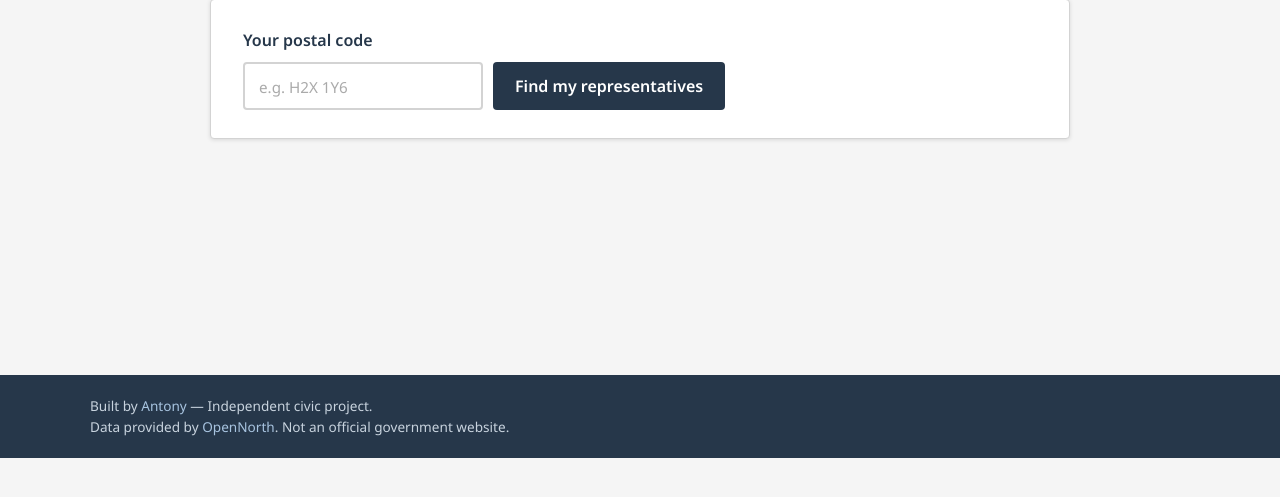
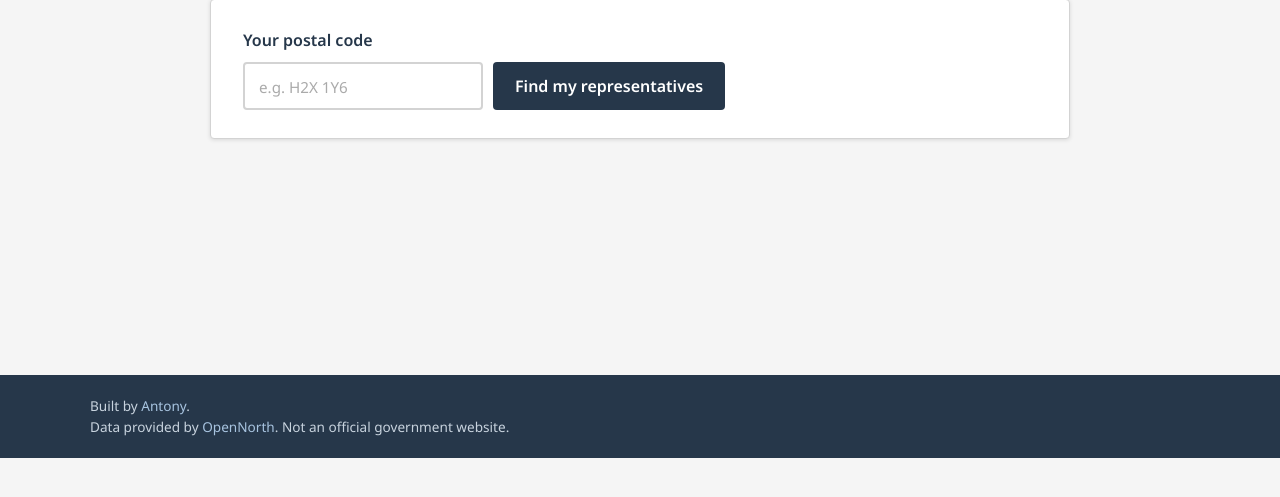
Before and after one commit to antonydis/canadian-representatives-finder, a Flask app: page / in a window 1280 px wide. Shown: the part 283-780 px from the top of the page. Run offline with Flask 3, Linux system fonts and the light colour scheme.

```diff
--- a/web/templates/index.html
+++ b/web/templates/index.html
@@ -108,7 +108,7 @@
   <footer role="contentinfo">
   <div class="footer-inner">
     <p>
-      Built by <a href="https://github.com/antonydis" target="_blank" rel="noopener noreferrer">Antony</a> — Independent civic project.<br>
+      Built by <a href="https://github.com/antonydis" target="_blank" rel="noopener noreferrer">Antony</a>.<br>
       Data provided by <a href="https://represent.opennorth.ca/" target="_blank" rel="noopener noreferrer">OpenNorth</a>. Not an official government website.
     </p>
   </div>
```
